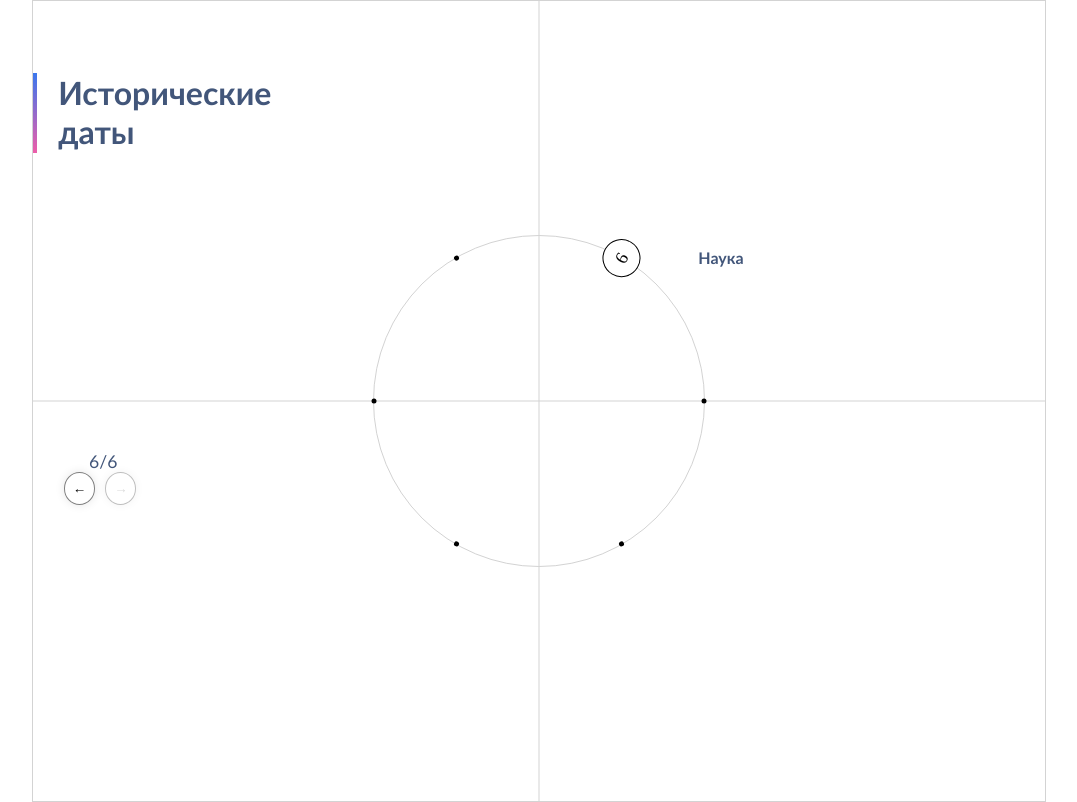
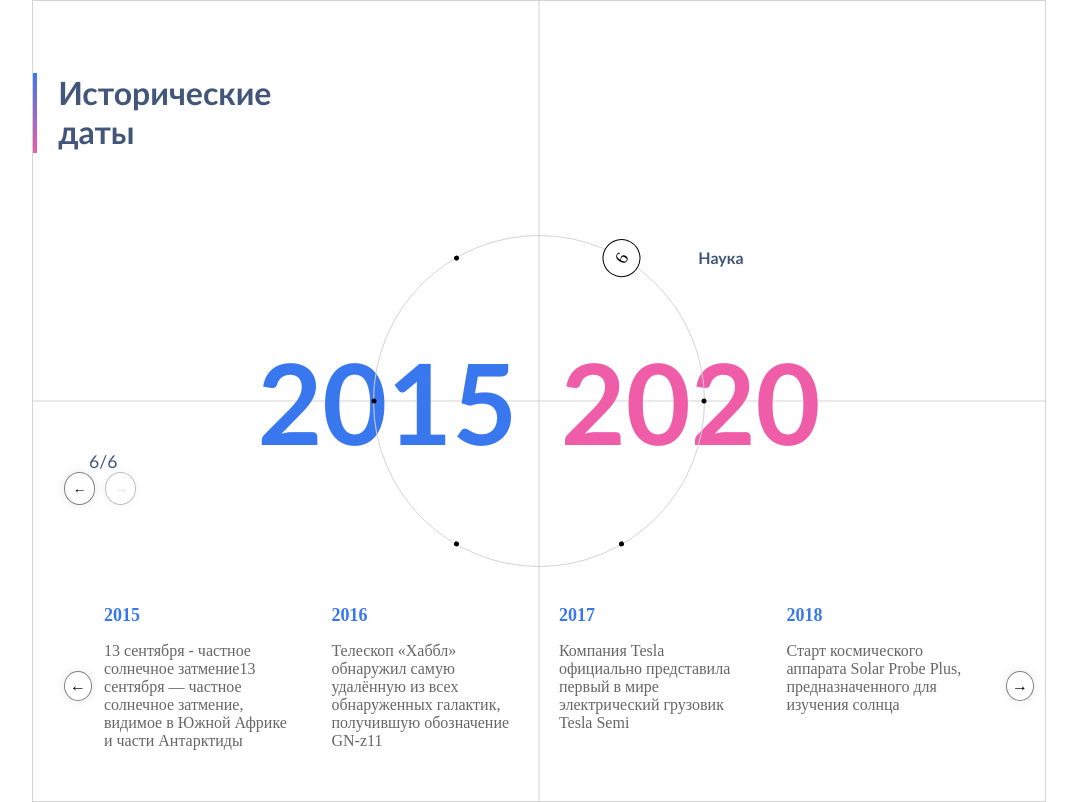
Before and after one commit to EmilianoTaylor/ring-of-history, a React (Vite) app: page / in a window 1280 px wide. Shown: the whole page, without its empty margins (134-1211 px from the left). Built offline with nearby package versions, Linux system fonts and the light colour scheme.

Commit message:
realease desktop 1.0.0

```diff
--- a/package.json
+++ b/package.json
@@ -23,6 +23,7 @@
     "eslint-plugin-react-hooks": "^5.0.0",
     "eslint-plugin-react-refresh": "^0.4.16",
     "globals": "^15.14.0",
+    "sass-embedded": "^1.83.4",
     "typescript": "~5.6.2",
     "typescript-eslint": "^8.18.2",
     "vite": "^6.0.5"
--- a/src/App.css
+++ b/src/App.css
@@ -43,6 +43,7 @@
   border: 1px solid lightgray;
   border-radius: 50%;
 	transition: transform 0.5s ease;
+	z-index: 2;
 }
 
 .point {
@@ -148,3 +149,29 @@
   cursor: not-allowed;
   opacity: 0.5;
 }
+
+.circleDates {
+	font-family:'Gill Sans', 'Gill Sans MT', Calibri, 'Trebuchet MS', sans-serif;
+	position: absolute;
+	top: 50%;
+  left: 50%;
+  transform: translate(-50%, -50%);
+  text-align: center;
+	display: flex;
+  justify-content: space-between;
+  width: 60%;
+}
+
+.firstDate, .secondDate {
+  flex: 1;
+	font-size: 14vh;
+	font-weight: 700;
+}
+
+.firstDate {
+	color: #3877EE;
+}
+
+.secondDate {
+	color: #EF5DA8;
+}
--- a/src/App.tsx
+++ b/src/App.tsx
@@ -1,6 +1,12 @@
-import { useEffect, useState } from 'react';
+// @ts-nocheck
+import { useEffect, useRef, useState } from 'react';
+import { Swiper, SwiperSlide } from 'swiper/react';
+import { Swiper as SwiperCore } from 'swiper/types';
+import 'swiper/css';
 import './App.css'
+import './components/sliderPanel/sliderPanel.scss'
 import { Point } from './components/interfsces/rootInterfaces';
+import { cinemaNotes, economyNotes, literatureNotes, medicineNotes, scienceNotes, sportNotes } from './components/sliderPanel/sliderNotes';
 
 const App: React.FC = () => {
   const [points, setPoints] = useState<Point[]>([
@@ -12,9 +18,54 @@ const App: React.FC = () => {
     { id: 6, angle: 300, active: true, name: 'Наука' },
   ]);
 
+	const notes = {
+		'Спорт': sportNotes,
+		'Кино': cinemaNotes,
+		'Литература': literatureNotes,
+		'Медицина': medicineNotes,
+		'Наука': scienceNotes,
+		'Экономика': economyNotes,
+	};
+
+	const NotesPanel = () => {
+		const activePoint = points.find((point) => point.active);
+		const activeNotes = notes[activePoint.name];
+
+		const prevRef = useRef(null);
+		const nextRef = useRef(null);
+		const swiperRef = useRef<SwiperCore>();
+
+
+		return (
+			<div className={`notes-panel ${isAnimating ? 'hidden' : ''}`}>
+				<Swiper
+					onBeforeInit={(swiper) => {
+						swiperRef.current = swiper;
+					}}
+					slidesPerView={(window.innerWidth < 768) ? 2 : 4}
+				>
+					{activeNotes.map((note, index) => (
+						<SwiperSlide key={index}>
+							<div className="note">
+								<span className="year">{note.year}</span>
+								<p className="text">{note.text}</p>
+							</div>
+						</SwiperSlide>
+					))}
+				</Swiper>
+				<div className="swiper-button-prev" onClick={() => swiperRef.current?.slidePrev()}>←</div>
+				<div className="swiper-button-next" onClick={() => swiperRef.current?.slideNext()}>→</div>
+			</div>
+		);
+	};
+
+
   const [hoveredPoint, setHoveredPoint] = useState<Point | null>(null);
   const [circleAngle, setCircleAngle] = useState(0);
 	const pointIdFinder = points.find((point) => point.active)?.id
+	const activeNotes = notes[points.find((point) => point.active)?.name];
+
+	const [isAnimating, setIsAnimating] = useState(false);
 
   const handleMouseOver = (point: Point) => {
     if (!point.active) {
@@ -28,6 +79,8 @@ const App: React.FC = () => {
 
   const handleClick = (point: Point) => {
     if (!point.active) {
+			setIsAnimating(true);
+			setTimeout(() => {
 				const angleDiff = (360 - point.angle - 60) % 360;
 				setCircleAngle(angleDiff);
 				const newPoints = points.map((p) => {
@@ -38,14 +91,20 @@ const App: React.FC = () => {
 				});
 				newPoints[point.id - 1].active = true;
 				setPoints(newPoints);
+				setTimeout(() => {
+					setIsAnimating(false);
+				}, 1000);
+			}, 500)
     }
   };
 
 	const setPrevPage = () => {
+		setIsAnimating(true);
 		const activePoint = points.find((point) => point.active);
 		if (activePoint) {
 			const prevPoint = points.find((point) => point.id === activePoint.id - 1);
 			if (prevPoint) {
+				setTimeout(() => {
 					const angleDiff = (360 - prevPoint.angle - 60) % 360;
 					setCircleAngle(angleDiff);
 					const newPoints = points.map((p) => {
@@ -56,15 +115,21 @@ const App: React.FC = () => {
 					});
 					newPoints[prevPoint.id - 1].active = true;
 					setPoints(newPoints);
+					setTimeout(() => {
+						setIsAnimating(false);
+					}, 500);
+				}, 500)
 			}
 		}
 	};
 
 	const setNextPage = () => {
+		setIsAnimating(true);
 		const activePoint = points.find((point) => point.active);
 		if (activePoint) {
 			const nextPoint = points.find((point) => point.id === activePoint.id + 1);
 			if (nextPoint) {
+				setTimeout(() => {
 					const angleDiff = (360 - nextPoint.angle - 60) % 360;
 					setCircleAngle(angleDiff);
 					const newPoints = points.map((p) => {
@@ -75,6 +140,10 @@ const App: React.FC = () => {
 					});
 					newPoints[nextPoint.id - 1].active = true;
 					setPoints(newPoints);
+					setTimeout(() => {
+						setIsAnimating(false);
+					}, 500);
+				}, 500)
 			}
 		}
 	};
@@ -104,17 +173,22 @@ const App: React.FC = () => {
 						</div>
         	))}
         </div>
-        <div className="circleLabel">
+        <div className={`circleLabel ${isAnimating ? 'hidden' : ''}`}>
           {points.find((point) => point.active)?.name}
         </div>
       </div>
-			<div className='switcherContainer'>
+			<div className={`circleDates ${isAnimating ? 'hidden' : ''}`}>
+				<span className='firstDate'>{activeNotes[0].year}</span>
+				<span className='secondDate'>{activeNotes[activeNotes.length - 1].year}</span>
+			</div>
+			<div className={`switcherContainer ${isAnimating ? 'hidden' : ''}`}>
 				<span className='switcherPageNumbers'>{pointIdFinder}/{points.length}</span>
 				<span className='switcherButtons'>
 					<button className="switcherPrev" onClick={setPrevPage} disabled={pointIdFinder== 1}>←</button>
 					<button className="switcherNext" onClick={setNextPage} disabled={pointIdFinder == 6}>→</button>
 				</span>
 			</div>
+			<NotesPanel />
     </div>
   );
 };
--- a/src/components/sliderNotes.ts
+++ b/src/components/sliderPanel/sliderNotes.ts
@@ -66,7 +66,7 @@ export const literatureNotes = [
 		text: 'Нобелевская преми по литературе - Вислава Шимборская'
 	},
 	{
-		year: 1960,
+		year: 1997,
 		 text: 'Нобелевская преми по литературе - Сен-Жон Перс' }
 ]
 
--- /dev/null
+++ b/src/components/sliderPanel/sliderPanel.scss
@@ -0,0 +1,53 @@
+.notes-panel {
+  position: absolute;
+  top: 73vh;
+  left: 0;
+  width: 90%;
+	left: 5%;
+  background-color: #fff;
+}
+
+.note {
+  padding: 20px;
+	color: #42567A;
+}
+
+.year {
+  font-weight: bold;
+  font-size: 18px;
+  margin-bottom: 10px;
+	color: #3877EE;
+}
+
+.text {
+  font-size: 16px;
+  color: #666;
+}
+
+.swiper-button-prev,
+.swiper-button-next {
+  position: absolute;
+  top: 50%;
+  transform: translateY(-50%);
+  padding: 5px;
+  cursor: pointer;
+	border: 0.5px solid gray;
+  background-color: white;
+  border-radius: 50%;
+  box-shadow: 0 0 10px rgba(0, 0, 0, 0.1);
+	z-index: 1;
+}
+
+.swiper-button-prev {
+  left: -20px;
+}
+
+.swiper-button-next {
+  right: -40px;
+}
+
+.swiper-button-prev.disabled,
+.swiper-button-next.disabled {
+  opacity: 0;
+  pointer-events: none;
+}
--- /dev/null
+++ b/src/components/sliderPanel/sliderPanel.tsx
@@ -0,0 +1,34 @@
+import { Swiper, SwiperSlide } from 'swiper/react';
+import 'swiper/css';
+import scienceNotes from './sliderNotes';
+import './sliderPanel.scss'
+
+const NotesPanel = ({ points }) => {
+  const activePoint = points.find((point) => point.active);
+  const notes = scienceNotes.filter((note) => note.name === activePoint.name);
+
+  return (
+    <div className="notes-panel">
+      <Swiper
+        slidesPerView={1}
+        navigation={{
+          nextEl: '.swiper-button-next',
+          prevEl: '.swiper-button-prev',
+        }}
+      >
+        {notes.map((note, index) => (
+          <SwiperSlide key={index}>
+            <div className="note">
+              <span className="year">{note.year}</span>
+              <p className="text">{note.text}</p>
+            </div>
+          </SwiperSlide>
+        ))}
+      </Swiper>
+      <div className="swiper-button-prev"></div>
+      <div className="swiper-button-next"></div>
+    </div>
+  );
+};
+
+export default NotesPanel;
--- a/src/index.css
+++ b/src/index.css
@@ -1,3 +1,12 @@
 body {
   margin: 0;
 }
+
+.hidden {
+  opacity: 0;
+  transition: opacity 0.5s;
+}
+
+.notes-panel, .circleDates, .switcherContainer {
+  transition: opacity 0.5s;
+}
```
Also changed, not shown: 1 other file (tests, documents, lock files or other folders). Lines whose indentation alone changed are shown as unchanged.
